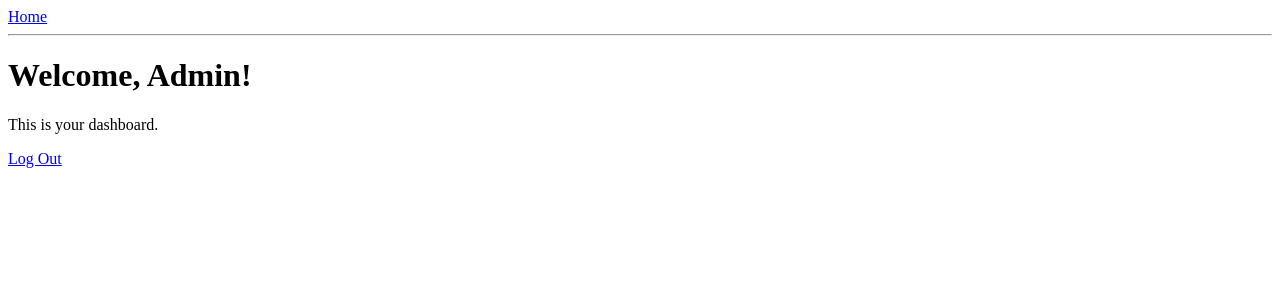
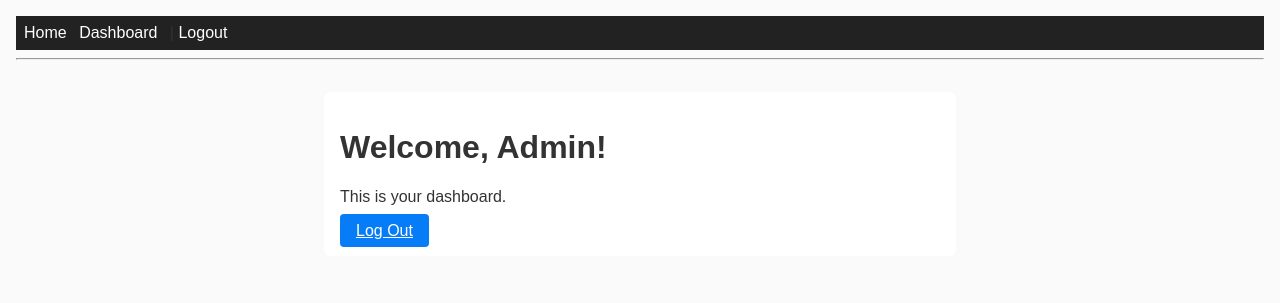
Before and after one commit to furby73/cooking-recipes, a Flask app: page /admin/dashboard in a window 1280 px wide. Shown: the top 303 px of the page. Run offline with Flask 3, Linux system fonts and the light colour scheme; the visitor is signed in with stand-in values (Sample User, id 1).

Commit message:
add: styling and buttons for admin

```diff
--- /dev/null
+++ b/app/static/style.css
@@ -0,0 +1,45 @@
+body {
+    margin: 0;
+    font-family: sans-serif;
+    background: #fafafa;
+    color: #333;
+    padding: 1rem;
+}
+
+nav {
+    background: #222;
+    padding: 0.5rem;
+}
+
+nav a {
+    color: #fff;
+    margin-right: 0.5rem;
+    text-decoration: none;
+}
+
+/* Main container */
+.recipes-container,
+.form-container,
+.dashboard-container {
+    max-width: 600px;
+    margin: 2rem auto;
+    background: #fff;
+    padding: 1rem;
+    border-radius: 6px;
+}
+
+/* Button style */
+input[type="submit"],
+.btn {
+    padding: 0.5rem 1rem;
+    border: none;
+    border-radius: 4px;
+    background: #067df7;
+    color: #fff;
+    cursor: pointer;
+}
+
+input[type="submit"]:hover,
+.btn:hover {
+    opacity: 0.9;
+}
--- a/app/templates/admin_dashboard.html
+++ b/app/templates/admin_dashboard.html
@@ -1,6 +1,8 @@
 {% extends "base.html" %}
 {% block content %}
-<h1>Welcome, Admin!</h1>
-<p>This is your dashboard.</p>
-<a href="{{ url_for('admin_logout') }}">Log Out</a>
+<div class="dashboard-container">
+    <h1>Welcome, Admin!</h1>
+    <p>This is your dashboard.</p>
+    <a class="btn" href="{{ url_for('admin_logout') }}">Log Out</a>
+</div>
 {% endblock %}
--- a/app/templates/admin_login.html
+++ b/app/templates/admin_login.html
@@ -1,13 +1,14 @@
 {% extends "base.html" %}
 {% block content %}
+<div class="form-container">
     <h1>Admin Sign In</h1>
     <form method="post" novalidate>
         {{ form.hidden_tag() }}
-
         <p>
             {{ form.password.label }}<br>
             {{ form.password(size=32) }}
         </p>
         <p>{{ form.submit() }}</p>
     </form>
+</div>
 {% endblock %}
--- a/app/templates/base.html
+++ b/app/templates/base.html
@@ -8,11 +8,16 @@
     {% else %}
     <title>Cooking recipes</title>
     {% endif %}
+    <link rel="stylesheet" href="{{ url_for('static', filename='style.css') }}">
 </head>
 
 <body>
     <nav>
         <a href="{{ url_for('index') }}">Home</a>
+        {% if current_user.is_authenticated %}
+        <a href="{{ url_for('admin_dashboard') }}">Dashboard</a>
+        | <a href="{{ url_for('admin_logout') }}">Logout</a>
+        {% endif %}
     </nav>
 
     <hr>
```
Also changed, not shown: app/templates/index.html (+8 -7 lines). Lines whose indentation alone changed are shown as unchanged.
